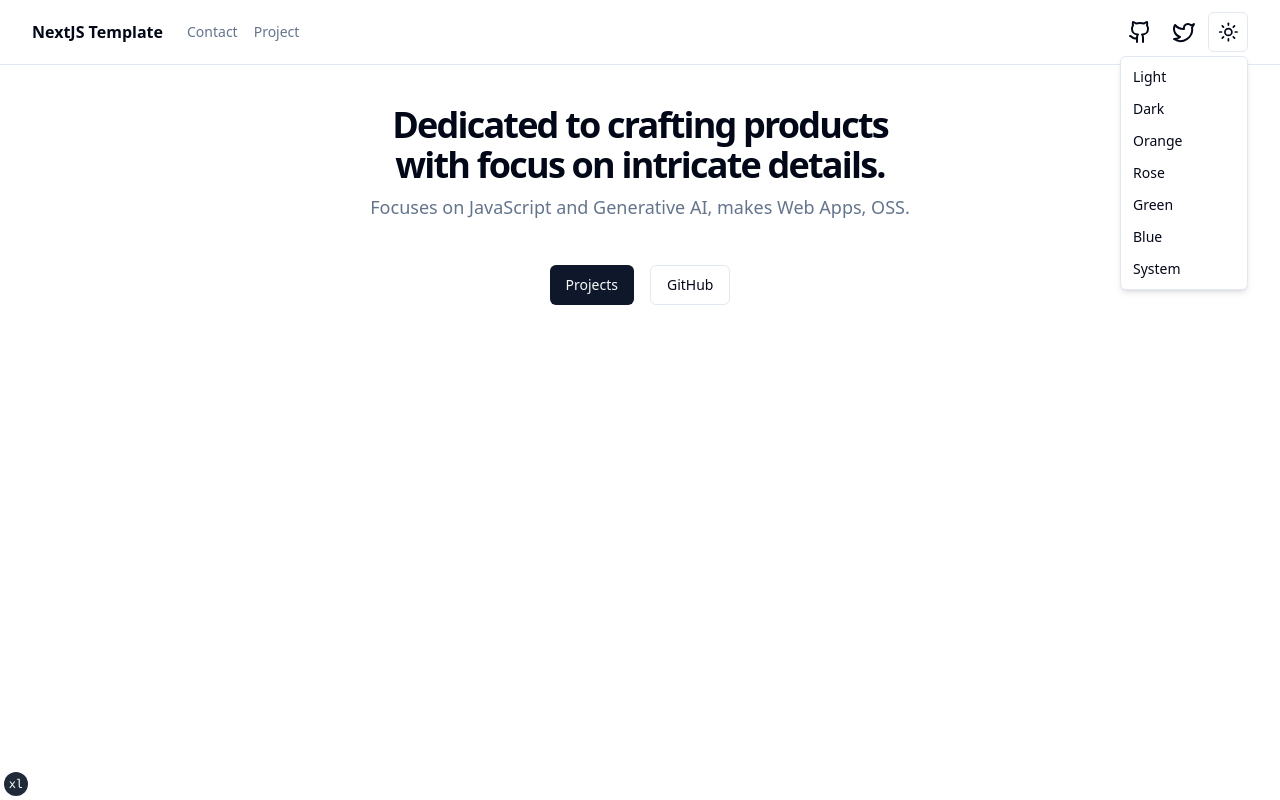
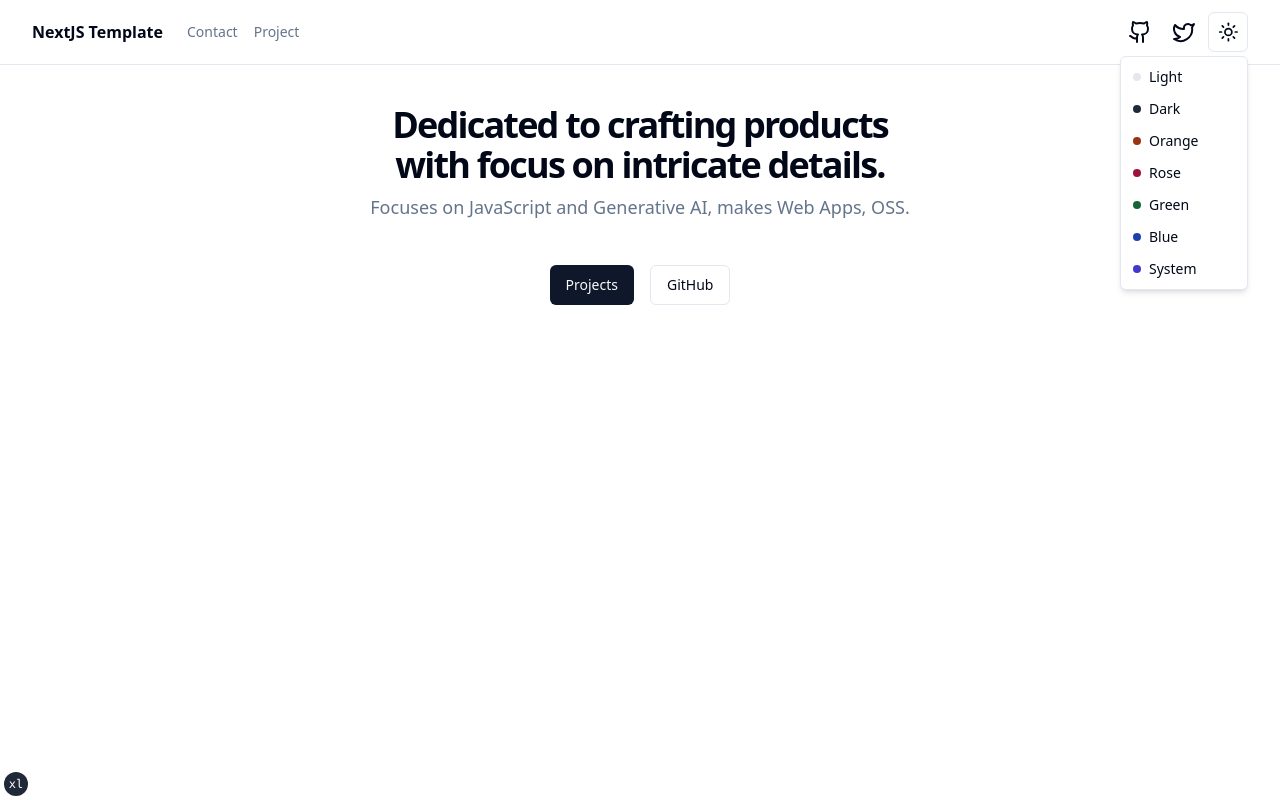
Before and after one commit to ekaone/nextjs-template, a Next.js app: page / in a window 1280 px wide. Both pictures are taken after a click on the button "Toggle theme". Built offline with nearby package versions, Linux system fonts and the light colour scheme; no server answers.

Commit message:
Add RoundedColor component for displaying rounded color indicators

```diff
--- /dev/null
+++ b/components/rounded-color.tsx
@@ -0,0 +1,8 @@
+import React from 'react'
+import { cn } from '@/lib/utils'
+
+function RoundedColor({ bgColor }: { bgColor: string }) {
+  return <span className={cn('mr-2 size-2 rounded-full', bgColor)} />
+}
+
+export default RoundedColor
--- a/components/theme-toggle.tsx
+++ b/components/theme-toggle.tsx
@@ -11,7 +11,22 @@ import {
   DropdownMenuItem,
   DropdownMenuTrigger
 } from '@/components/ui/dropdown-menu'
+import RoundedColor from './rounded-color'
 import { capitalize } from '@/lib/utils'
+
+const colorClasses = [
+  { color: 'light', cls: 'bg-gray-200' },
+  { color: 'dark', cls: 'bg-gray-800' },
+  { color: 'orange', cls: 'bg-orange-800' },
+  { color: 'rose', cls: 'bg-rose-800' },
+  { color: 'green', cls: 'bg-green-800' },
+  { color: 'blue', cls: 'bg-blue-800' }
+]
+
+const classSelected = (color: string) => {
+  const selectedColor = colorClasses.find(c => c.color === color)
+  return selectedColor ? selectedColor.cls : 'bg-indigo-700'
+}
 
 export function ThemeToggle() {
   const { setTheme, themes } = useTheme()
@@ -28,6 +43,7 @@ export function ThemeToggle() {
       <DropdownMenuContent align='end'>
         {themes.map(theme => (
           <DropdownMenuItem key={theme} onClick={() => setTheme(theme)}>
+            <RoundedColor bgColor={classSelected(theme)} />
             {capitalize(theme)}
           </DropdownMenuItem>
         ))}
```
